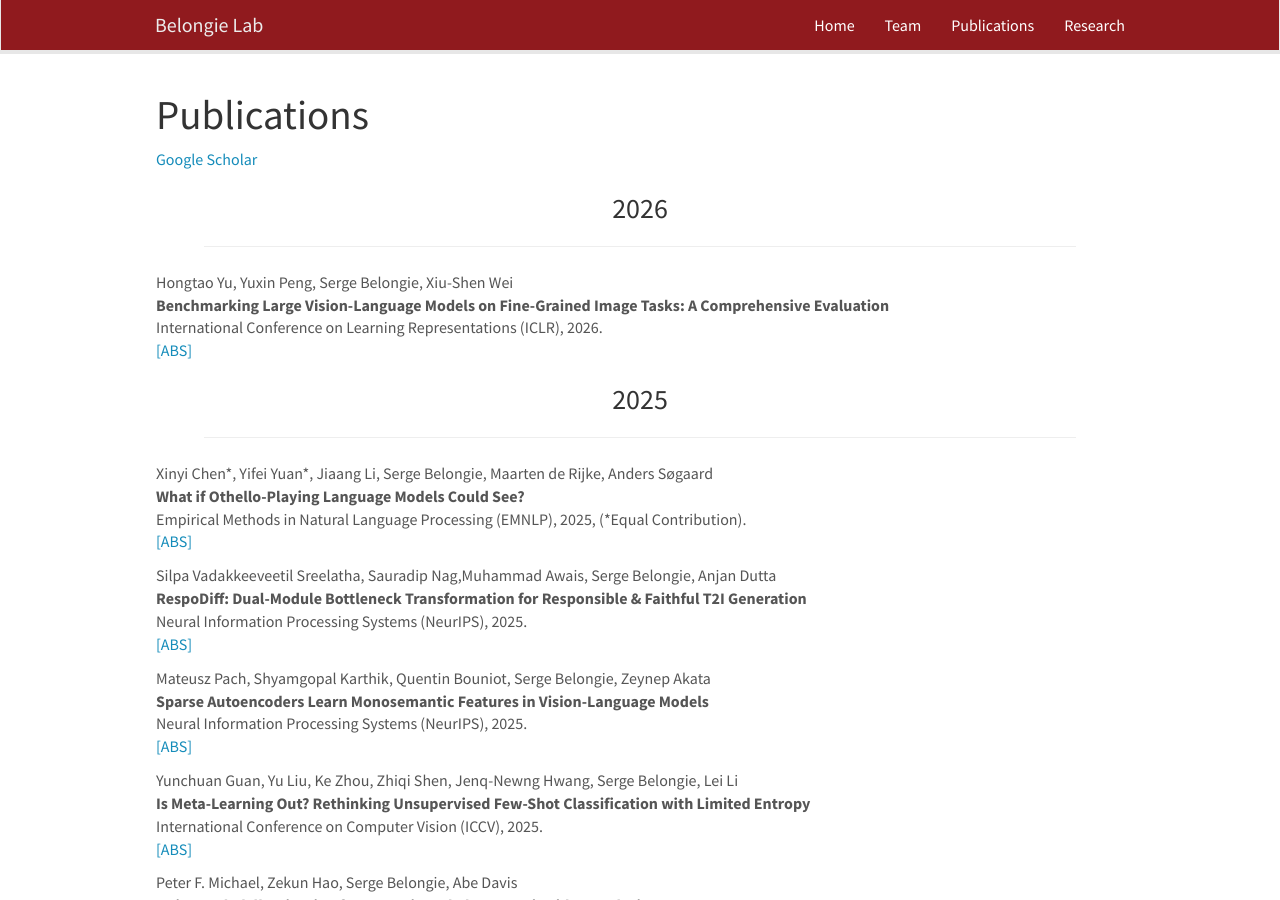
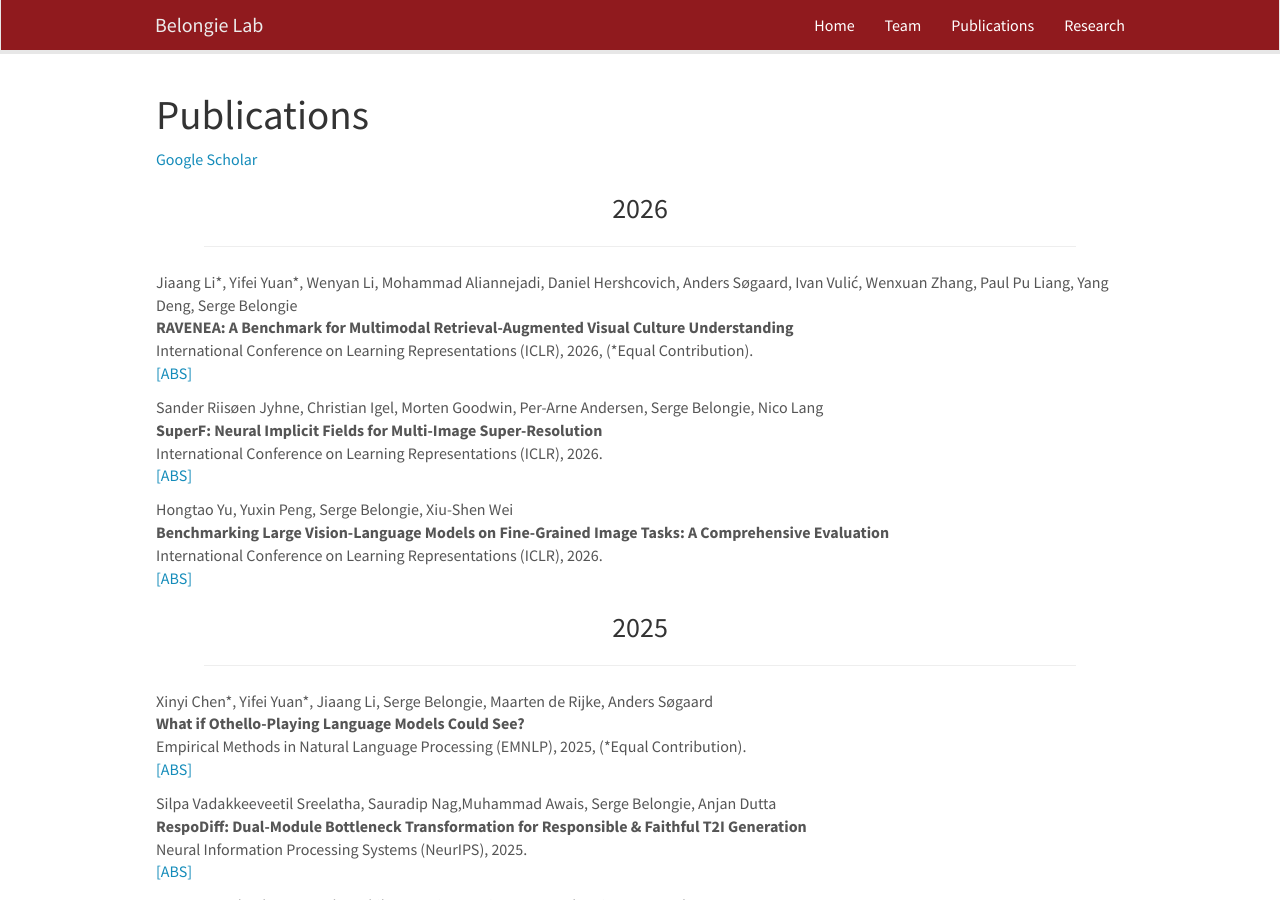
Before and after one commit to BelongieLab/belongielab.github.io, a Jekyll site: the page built from _pages/publications.md, in a window 1280 px wide and 900 px high. Built offline with Jekyll 4.4.1, drawn with Linux system fonts in a browser that asks for light colours; nearby versions of some CDN libraries.

Commit message:
two more ICLR'26 papers

```diff
--- a/_data/publist.yml
+++ b/_data/publist.yml
@@ -1,3 +1,24 @@
+- title: "RAVENEA: A Benchmark for Multimodal Retrieval-Augmented Visual Culture Understanding"
+  author: "Jiaang Li&#42;, Yifei Yuan&#42;, Wenyan Li, Mohammad Aliannejadi, Daniel Hershcovich, Anders Søgaard, Ivan Vulić, Wenxuan Zhang, Paul Pu Liang, Yang Deng, Serge Belongie"
+  link:
+    display: ABS
+    url: https://arxiv.org/abs/2505.14462
+  ref: Li2026
+  venue: 'International Conference on Learning Representations (ICLR), '
+  note: ', (*Equal Contribution)'
+  year: '2026'
+  pub_type: conference
+
+- title: "SuperF: Neural Implicit Fields for Multi-Image Super-Resolution"
+  author: "Sander Riisøen Jyhne, Christian Igel, Morten Goodwin, Per-Arne Andersen, Serge Belongie, Nico Lang"
+  link:
+    display: ABS
+    url: https://www.arxiv.org/abs/2512.09115
+  ref: Jyhne2026
+  venue: 'International Conference on Learning Representations (ICLR), '
+  year: '2026'
+  pub_type: conference
+
 - title: "Benchmarking Large Vision-Language Models on Fine-Grained Image Tasks: A Comprehensive Evaluation"
   author: "Hongtao Yu, Yuxin Peng, Serge Belongie, Xiu-Shen Wei"
   link:
```
